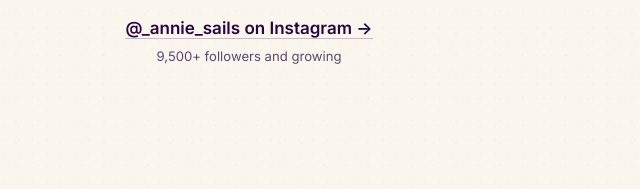
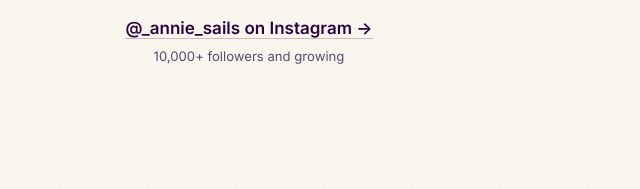
Before and after one commit to annie-stevenson/annie-sails, a website: page about.html in a window 1280 px wide. Shown: the part 308-497 px from the top of the page, 391-1031 px from the left. Drawn offline with Linux system fonts and the light colour scheme.

Commit message:
Updating following count

```diff
--- a/about.html
+++ b/about.html
@@ -61,7 +61,7 @@
   <div class="wrap-narrow">
     <span class="eyebrow">About Annie</span>
     <h1>Hi, I'm Annie. <span class="italic" style="color:var(--blue);">Here's the rest of it.</span></h1>
-    <p style="margin-top: 16px;"><a href="https://www.instagram.com/_annie_sails/" target="_blank" rel="noopener" style="color: var(--purple); font-weight: 600;">@_annie_sails on Instagram &rarr;</a><br><span style="font-size: 0.82rem; color: var(--ink-soft);">9,500+ followers and growing</span></p>
+    <p style="margin-top: 16px;"><a href="https://www.instagram.com/_annie_sails/" target="_blank" rel="noopener" style="color: var(--purple); font-weight: 600;">@_annie_sails on Instagram &rarr;</a><br><span style="font-size: 0.82rem; color: var(--ink-soft);">10,000+ followers and growing</span></p>
   </div>
 </section>
 
```
